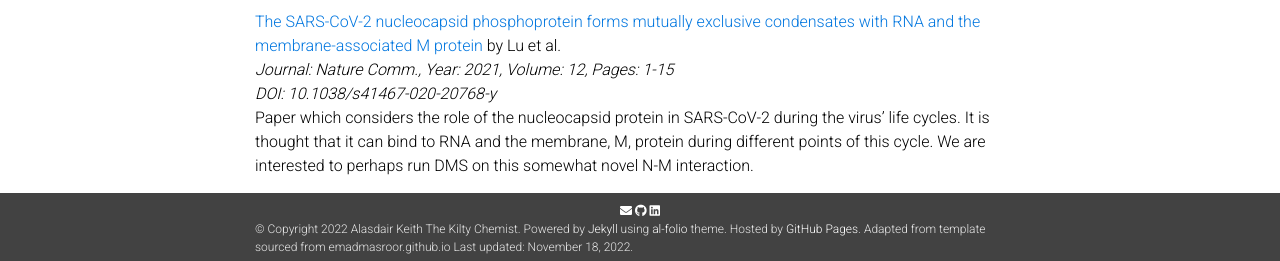
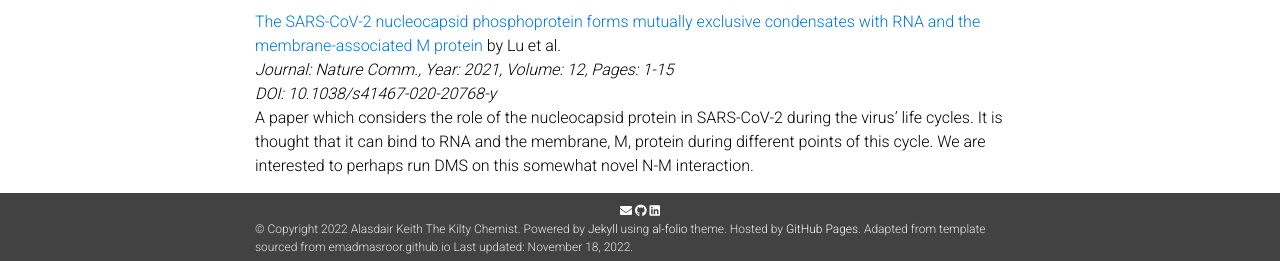
Before and after one commit to AlasdairKeith/AlasdairKeith.github.io, a Jekyll site: the page built from docs/_pages/Reviews.md, in a window 1280 px wide and 900 px high, scrolled down 5818 px. Shown: the part 636-897 px from the top of the window. Built offline with Jekyll 4.4.1, drawn with Linux system fonts in a browser that asks for light colours; nearby versions of some CDN libraries; a style sheet for code colours, icons or effects is not loaded.

Commit message:
installed more gems

```diff
--- a/docs/_pages/Reviews.md
+++ b/docs/_pages/Reviews.md
@@ -141,4 +141,4 @@ This paper introduces Tite-Seq, an extension of Sort-Seq which runs over a numbe
 [The SARS-CoV-2 nucleocapsid phosphoprotein forms mutually exclusive condensates with RNA and the membrane-associated M protein](https://www.nature.com/articles/s41467-020-20768-y) by Lu et al.<br>
 _Journal: Nature Comm., Year: 2021, Volume: 12, Pages: 1-15_<br>
 _DOI: 10.1038/s41467-020-20768-y_<br>
-Paper which considers the role of the nucleocapsid protein in SARS-CoV-2 during the virus' life cycles. It is thought that it can bind to RNA and the membrane, M, protein during different points of this cycle. We are interested to perhaps run DMS on this somewhat novel N-M interaction.
+A paper which considers the role of the nucleocapsid protein in SARS-CoV-2 during the virus' life cycles. It is thought that it can bind to RNA and the membrane, M, protein during different points of this cycle. We are interested to perhaps run DMS on this somewhat novel N-M interaction.
```
Also changed, not shown: docs/Gemfile.lock.
